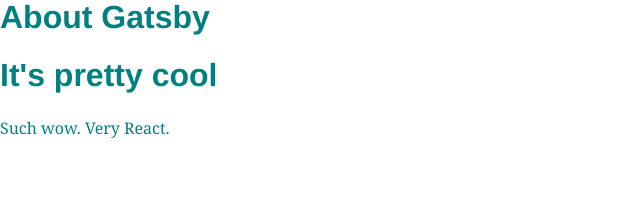
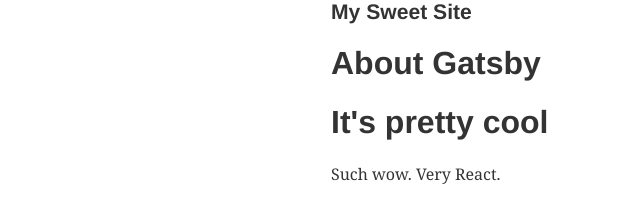
Before and after one commit to MariahAdams/gatsby-sandbox, a Gatsby site: page /about in a window 1280 px wide. Shown: the whole page, without its empty margins (0-640 px from the left). Built offline with nearby package versions, Linux system fonts and the light colour scheme; Gatsby itself is replaced by a stand-in of ours.

Commit message:
added layout component

```diff
--- a/src/components/layout.js
+++ b/src/components/layout.js
@@ -2,6 +2,7 @@
 
 export default ({ children }) => (
   <div style={{ margin: `0 auto`, maxWidth: 650, padding: `0 1rem` }}>
+    <h3>My Sweet Site</h3>
     { children }
   </div>
 )
--- a/src/pages/about.js
+++ b/src/pages/about.js
@@ -1,10 +1,11 @@
 import React from 'react';
 import Header from '../components/header';
+import Layout from '../components/layout';
 
 export default () => (
-  <div style ={{ color: 'teal' }}>
+  <Layout>
     <Header headerText="About Gatsby"/>
     <Header headerText="It's pretty cool"/>
     <p>Such wow. Very React.</p>
-  </div>
+  </Layout>
 )
```
Also changed, not shown: src/pages/contact.js (+6 -5 lines).
